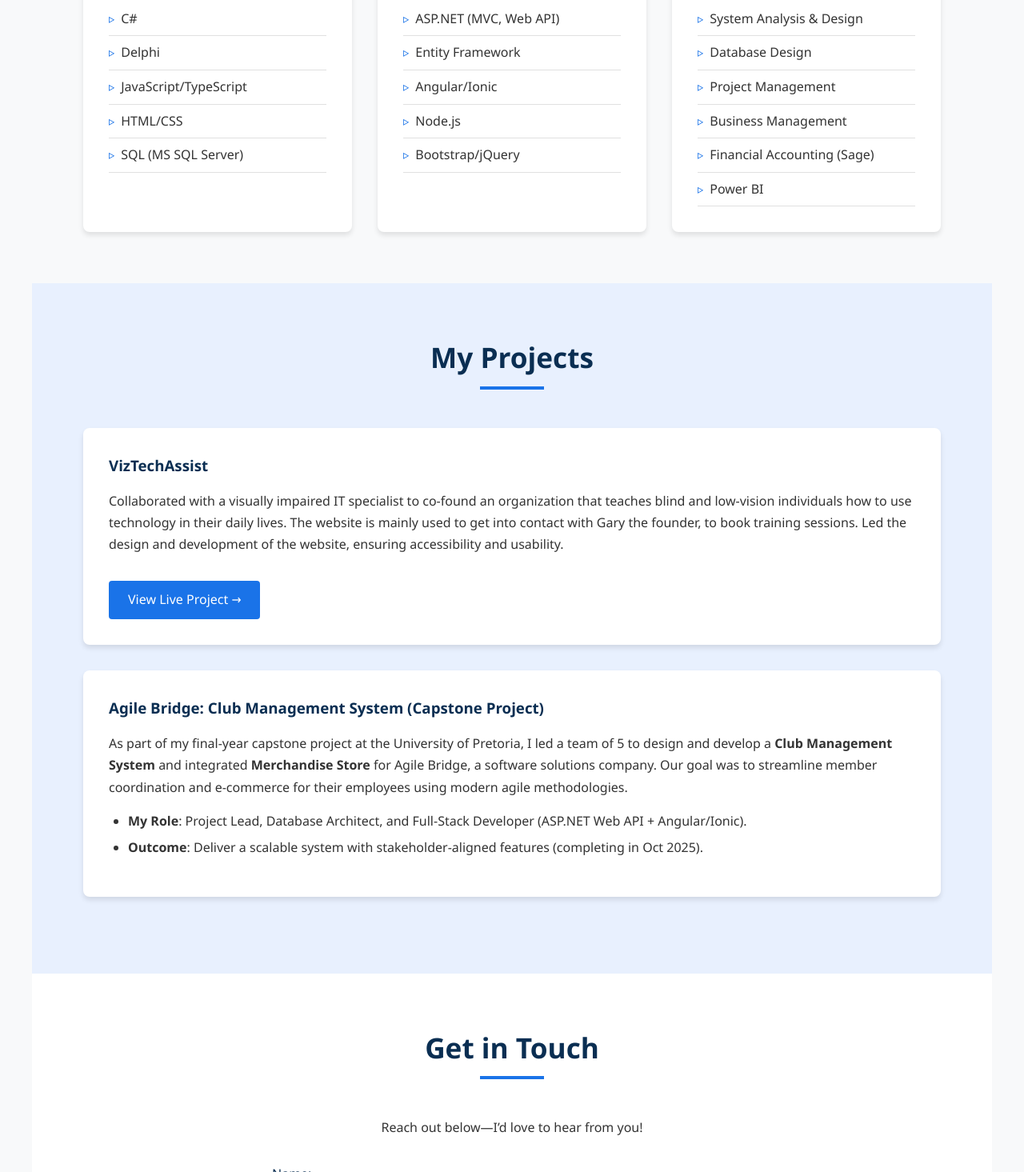
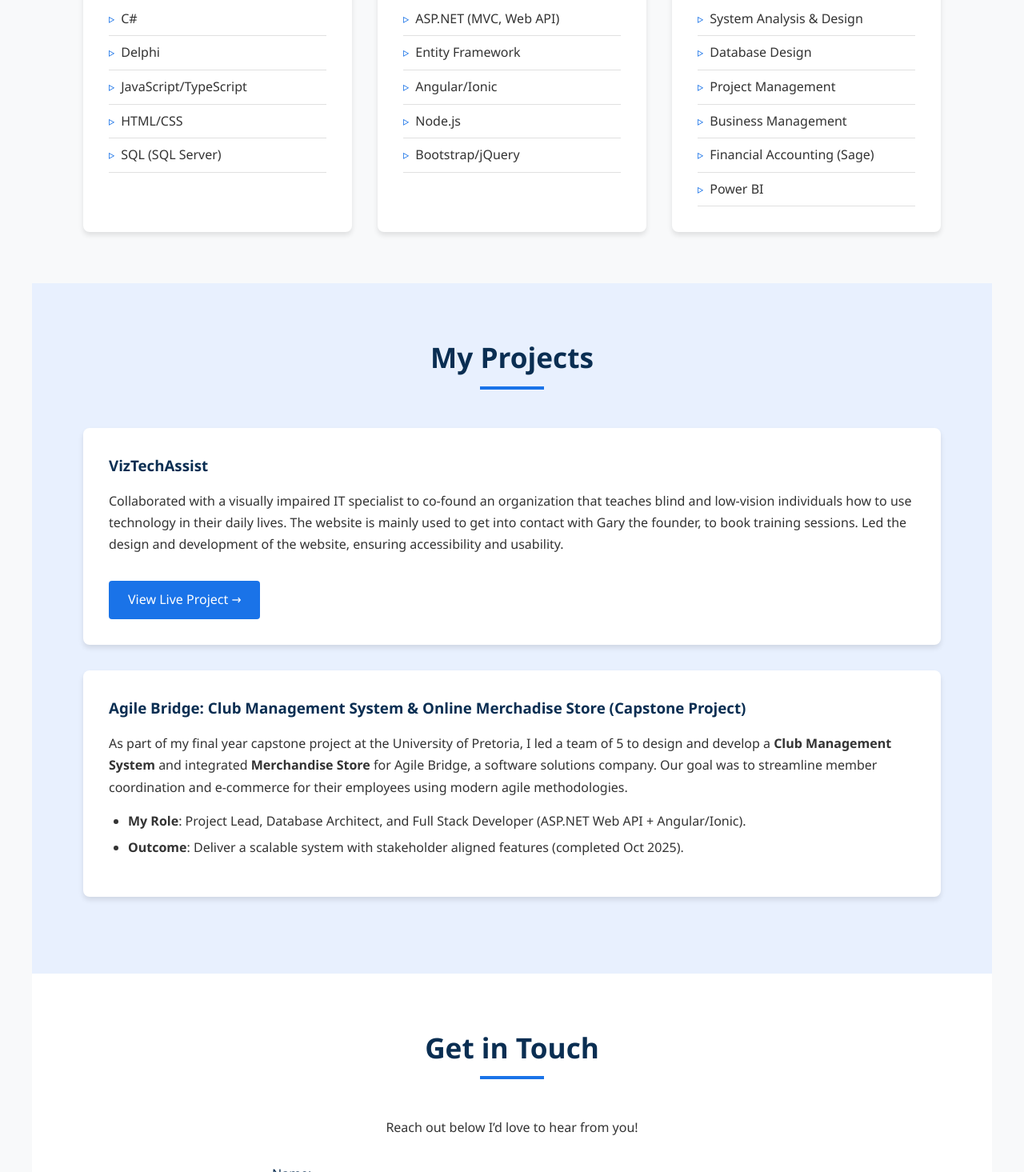
Before and after one commit to WayneRedmond/WayneRedmond.github.io, a plain HTML site: page index.html in a window 1280 px wide. Shown: the part 1335-2800 px from the top of the page at 80% size. Drawn offline with Linux system fonts and the light colour scheme.

Commit message:
Updated Some wording

```diff
--- a/index.html
+++ b/index.html
@@ -28,12 +28,12 @@
     <section id="about">
         <h2>About Me</h2>
         <p>
-            I'm a 21-year-old IT student with a lifelong fascination for technology. My journey began in high school, where I first discovered
+            I'm a 21 year old IT student with a lifelong fascination for technology. My journey began in high school, where I first discovered
             my passion for software development, and it has only grown stronger since. Currently, I'm pursuing a Bachelor's Degree in
             Information Technology (Information Systems) at the University of Pretoria, specializing in E-Business.
         </p>
         <p>
-            What excites me most about development is its dynamic nature—the way technology evolves to solve real-world problems.
+            What excites me most about development is its dynamic nature the way technology evolves to solve real-world problems.
             I love creating systems that are not just functional but also intuitive and impactful.
         </p>
     </section>
@@ -48,7 +48,7 @@
                     <li>Delphi</li>
                     <li>JavaScript/TypeScript</li>
                     <li>HTML/CSS</li>
-                    <li>SQL (MS SQL Server)</li>
+                    <li>SQL (SQL Server)</li>
                 </ul>
             </div>
             <div>
@@ -87,16 +87,16 @@
             <a href="https://viztechassist.co.za/en/" target="_blank">View Live Project →</a>
         </div>
         <div class="project">
-            <h3>Agile Bridge: Club Management System (Capstone Project)</h3>
+            <h3>Agile Bridge: Club Management System & Online Merchadise Store (Capstone Project)</h3>
             <p>
-                As part of my final-year capstone project at the University of Pretoria, I led a team of 5 to design and develop a
+                As part of my final year capstone project at the University of Pretoria, I led a team of 5 to design and develop a
                 <strong>Club Management System</strong> and integrated <strong>Merchandise Store</strong> for Agile Bridge, a software
                 solutions company. Our goal was to streamline member coordination and e-commerce for their employees using modern
                 agile methodologies.
             </p>
             <ul>
-                <li><strong>My Role</strong>: Project Lead, Database Architect, and Full-Stack Developer (ASP.NET Web API + Angular/Ionic).</li>
-                <li><strong>Outcome</strong>: Deliver a scalable system with stakeholder-aligned features (completing in Oct 2025).</li>
+                <li><strong>My Role</strong>: Project Lead, Database Architect, and Full Stack Developer (ASP.NET Web API + Angular/Ionic).</li>
+                <li><strong>Outcome</strong>: Deliver a scalable system with stakeholder aligned features (completed Oct 2025).</li>
             </ul>
         </div>
     </section>
@@ -104,7 +104,7 @@
     <section id="contact">
         <h2>Get in Touch</h2>
         <p>
-         Reach out below—I’d love to hear from you!
+         Reach out below I’d love to hear from you!
         </p>
         <form>
             <form action="https://formspree.io/f/mwplygal" method="POST">
```
